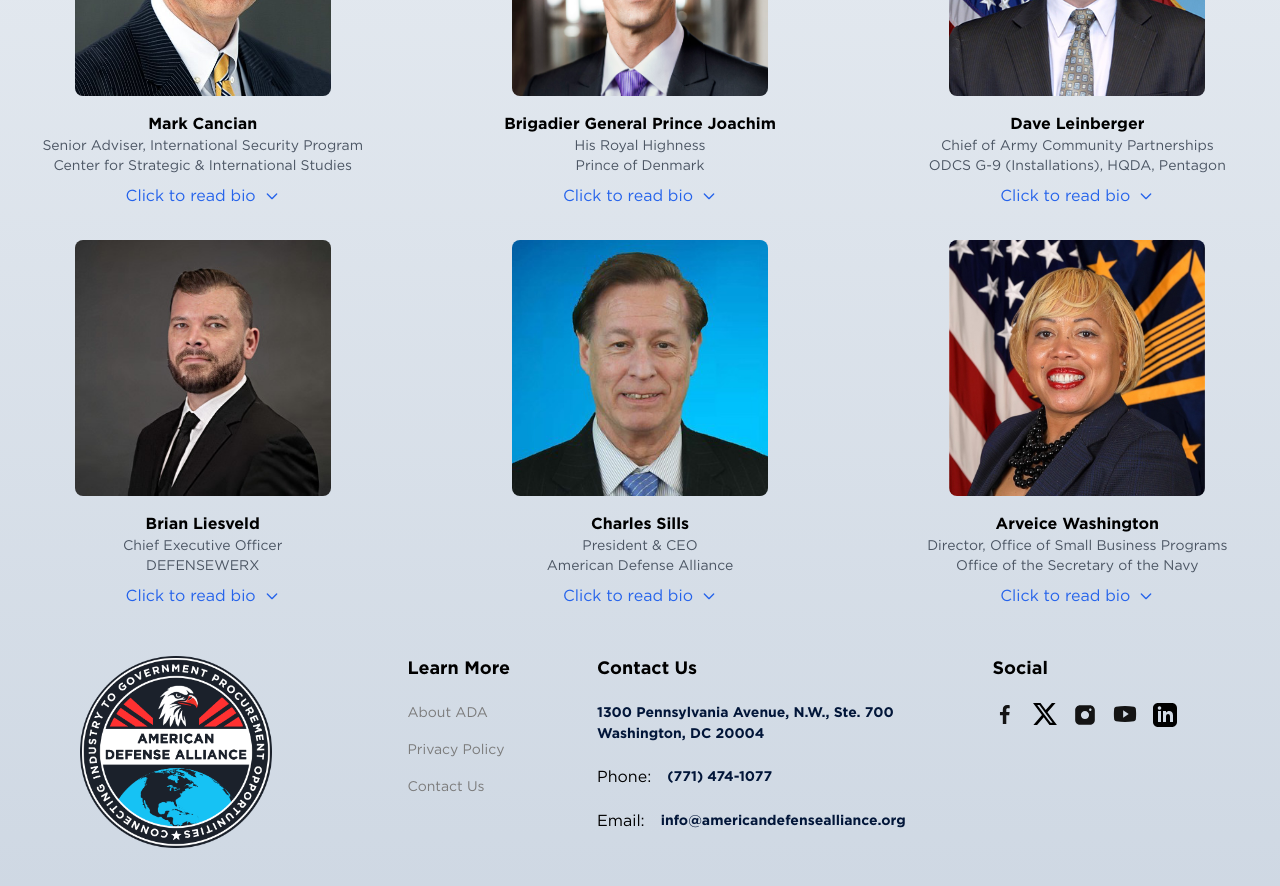
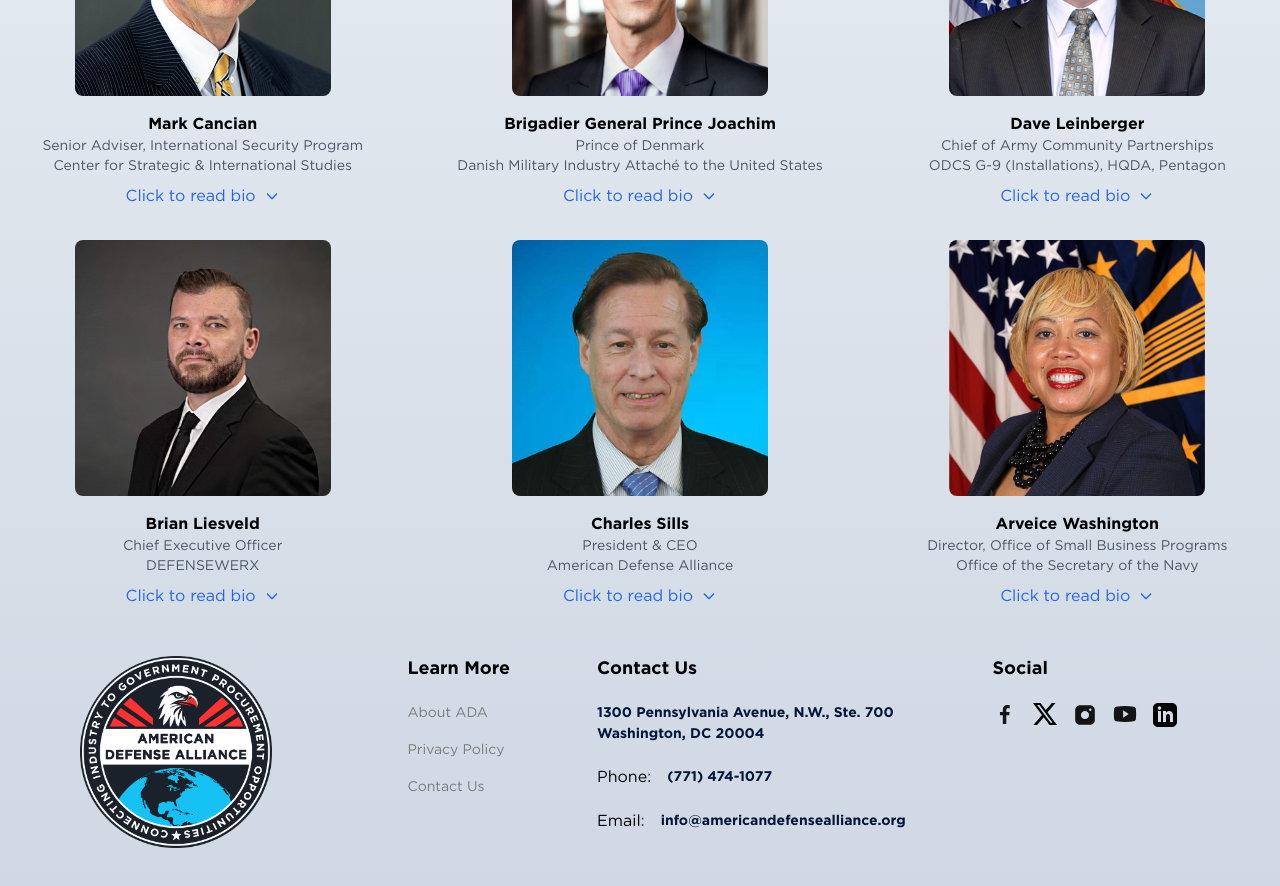
Before and after one commit to masonym/ada-website, a Next.js app: page /events/2025-defense-industry-forecast/speakers in a window 1280 px wide. Shown: the part 1060-1946 px from the top of the page. Built offline with nearby package versions, Linux system fonts and the light colour scheme.

Commit message:
Updated speaker info

```diff
--- a/src/constants/speakers.ts
+++ b/src/constants/speakers.ts
@@ -16,8 +16,8 @@ export const SPEAKERS = [
             {
                 image: "/speakers/joachim_christian.png",
                 name: "Brigadier General Prince Joachim",
-                position: "His Royal Highness",
-                company: "Prince of Denmark",
+                position: "Prince of Denmark",
+                company: "Danish Military Industry Attaché to the United States",
                 bio: `
                 Joachim Holger Waldemar Christian, Prince of Denmark, Count of Monpezat, was born on 7 June 1969. His Royal Highness Prince Joachim is the son of HM Queen Margrethe II and Prince Henrik of Denmark (d. 2018). He is included in the order of succession to the Throne and may act as Regent when HM The Queen and HRH Crown Prince Frederik are abroad.
                 <br><br>
@@ -109,7 +109,7 @@ export const SPEAKERS = [
             },
             // {
             //     image: "/speakers/kimberly_buhler.png",
-            //     name: "Kimberly Buhler",
+            //     name: "Kimberly Buehler",
             //     position: "Director, Office of Small Business Programs",
             //     company: "U.S. Army, Department of Defense",
             //     bio: `
```
